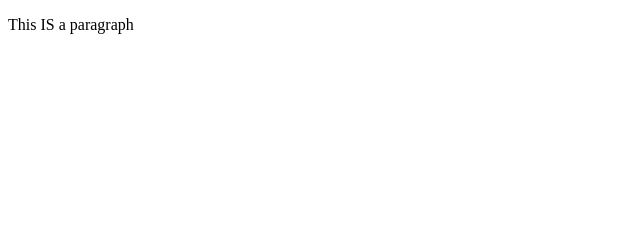
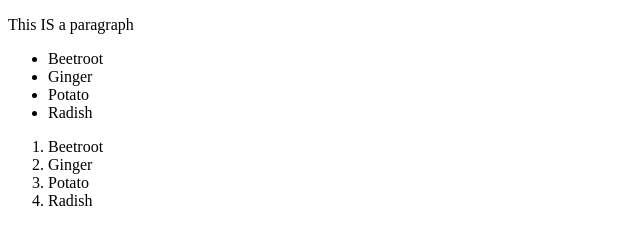
Before and after one commit to jitendravyas/htmlexamples, a plain HTML site: page index.html in a window 1280 px wide. Shown: the whole page, without its empty margins (0-640 px from the left). Drawn offline with Linux system fonts and the light colour scheme.

Commit message:
Update index.html

```diff
--- a/index.html
+++ b/index.html
@@ -13,6 +13,18 @@
 <body>
 
     <p>This IS a paragraph </p>
+    <ul>
+<li>Beetroot</li>
+<li>Ginger</li>
+<li>Potato</li>
+<li>Radish</li>
+</ul>
+<ol>
+<li>Beetroot</li>
+<li>Ginger</li>
+<li>Potato</li>
+<li>Radish</li>
+</ol>
     <script>
         (function(i, s, o, g, r, a, m) {
             i['GoogleAnalyticsObject'] = r;
```
